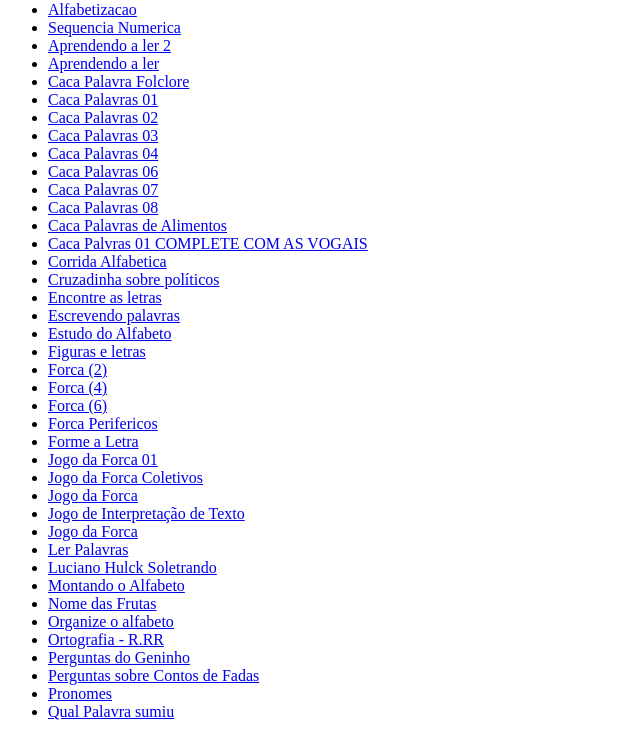
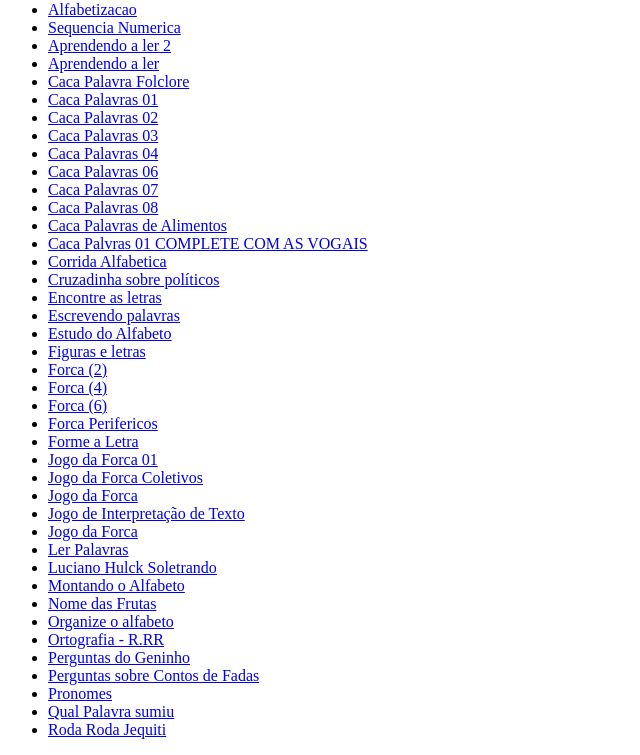
Before and after one commit to guilhermegdadiniz/Jogos-Educativos-Portugues-Eunice-Carneiro, a plain HTML site: page index.html in a window 1280 px wide. Shown: the part 79-834 px from the top of the page, without its empty margins (0-640 px from the left). Drawn offline with Linux system fonts and the light colour scheme.

Commit message:
index.html

```diff
--- a/index.html
+++ b/index.html
@@ -48,6 +48,7 @@
         <li><a href="https://github.com/guilhermegdadiniz/Jogos-Educativos-Portugues-Eunice-Carneiro/raw/main/Perguntas sobre Contos de Fadas.swf" download>Perguntas sobre Contos de Fadas</a></li>
         <li><a href="https://github.com/guilhermegdadiniz/Jogos-Educativos-Portugues-Eunice-Carneiro/raw/main/Pronomes.swf" download>Pronomes</a></li>
         <li><a href="https://github.com/guilhermegdadiniz/Jogos-Educativos-Portugues-Eunice-Carneiro/raw/main/Qual Palavra sumiu.swf" download>Qual Palavra sumiu</a></li>
+        <li><a href="https://github.com/guilhermegdadiniz/Jogos-Educativos-Portugues-Eunice-Carneiro/raw/main/Roda Roda Jequiti.swf" download>Roda Roda Jequiti</a></li>
     </ul>
 </body>
 </html>
```
